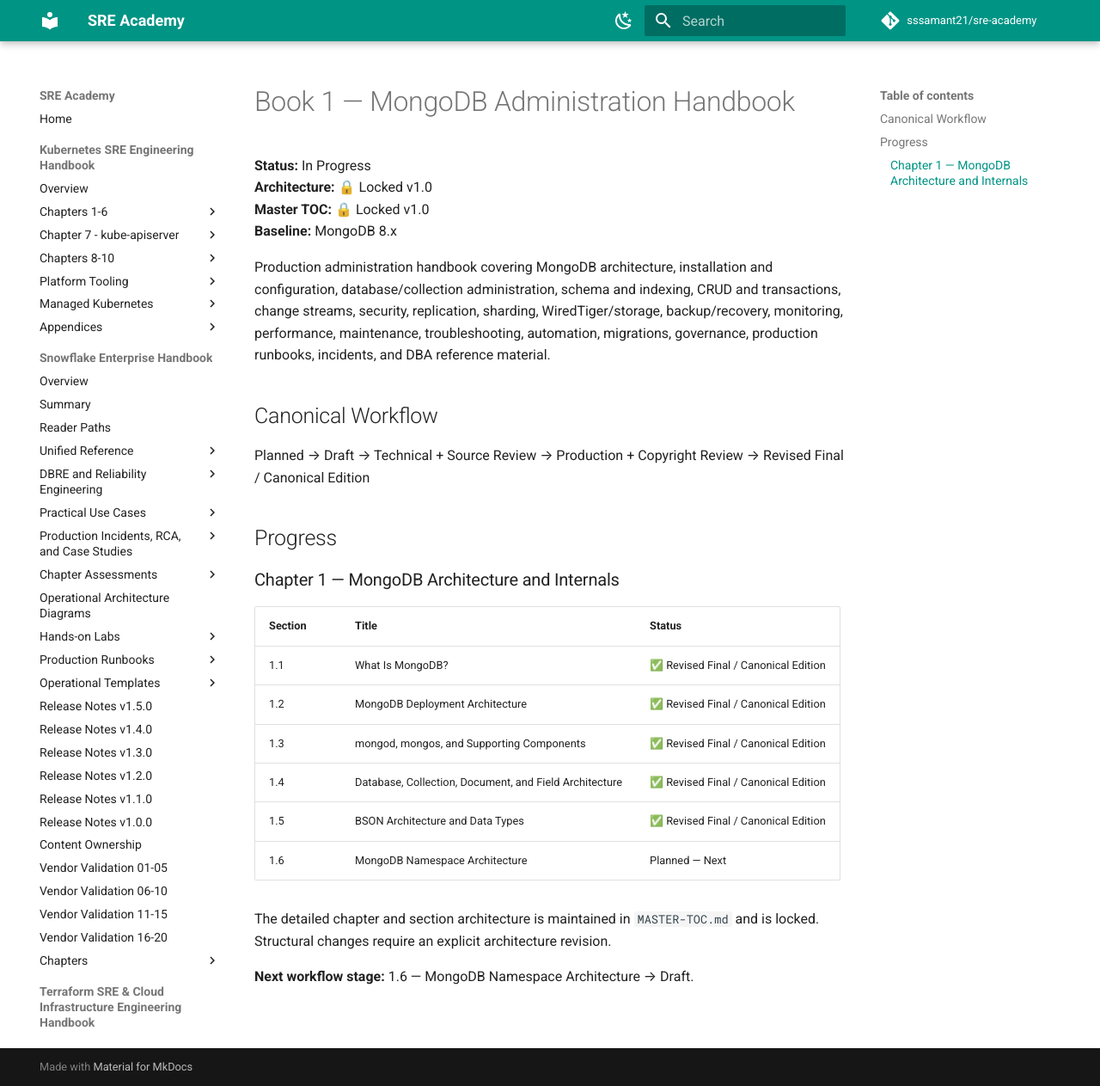
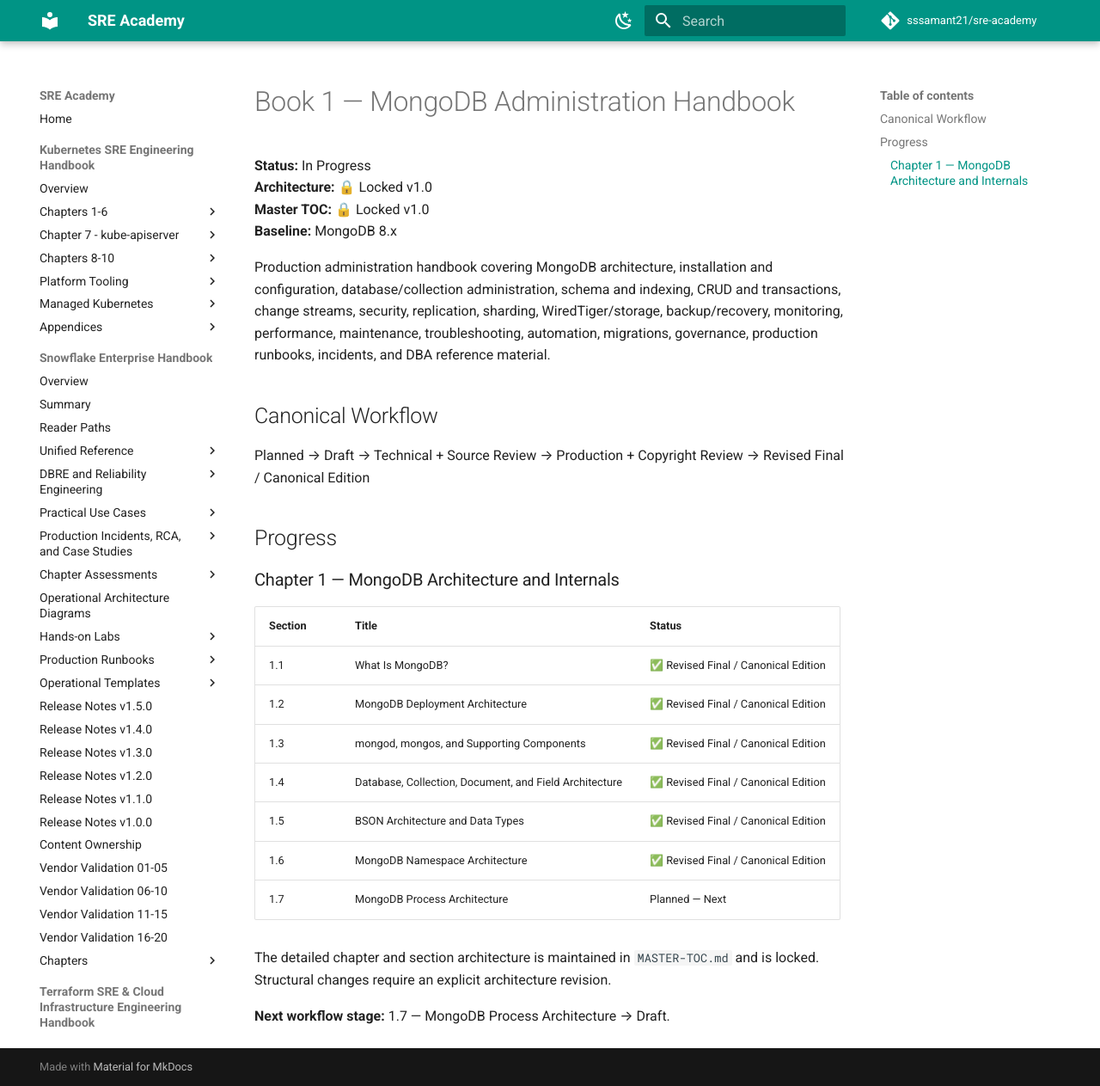
Before and after one commit to sssamant21/sre-academy, an MkDocs documentation site: the page built from docs/books/mongodb/mongodb-administration-handbook/README.md, in a window 1280 px wide and 1263 px high. Shown: the whole window at 86% size. Built offline with MkDocs 1.6.1 and Material for MkDocs 9.7.7, drawn with Linux system fonts in a browser that asks for light colours; comment, search, counter and statistics services are not loaded.

Commit message:
docs(mongodb): advance Book 1 after canonical section 1.6

```diff
--- a/docs/books/mongodb/mongodb-administration-handbook/README.md
+++ b/docs/books/mongodb/mongodb-administration-handbook/README.md
@@ -22,8 +22,9 @@
 | 1.3 | mongod, mongos, and Supporting Components | ✅ Revised Final / Canonical Edition |
 | 1.4 | Database, Collection, Document, and Field Architecture | ✅ Revised Final / Canonical Edition |
 | 1.5 | BSON Architecture and Data Types | ✅ Revised Final / Canonical Edition |
-| 1.6 | MongoDB Namespace Architecture | Planned — Next |
+| 1.6 | MongoDB Namespace Architecture | ✅ Revised Final / Canonical Edition |
+| 1.7 | MongoDB Process Architecture | Planned — Next |
 
 The detailed chapter and section architecture is maintained in `MASTER-TOC.md` and is locked. Structural changes require an explicit architecture revision.
 
-**Next workflow stage:** 1.6 — MongoDB Namespace Architecture → Draft.
+**Next workflow stage:** 1.7 — MongoDB Process Architecture → Draft.
```
